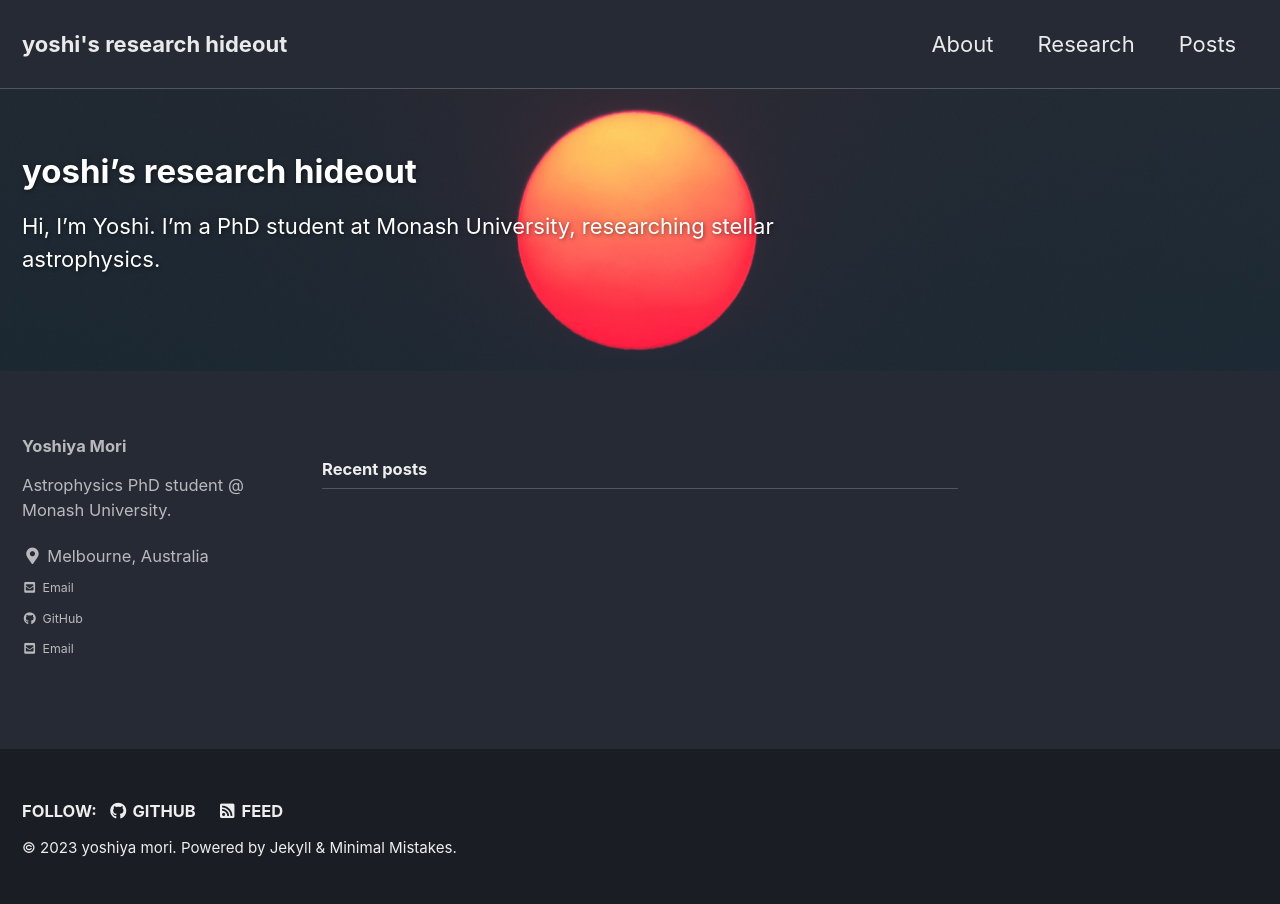
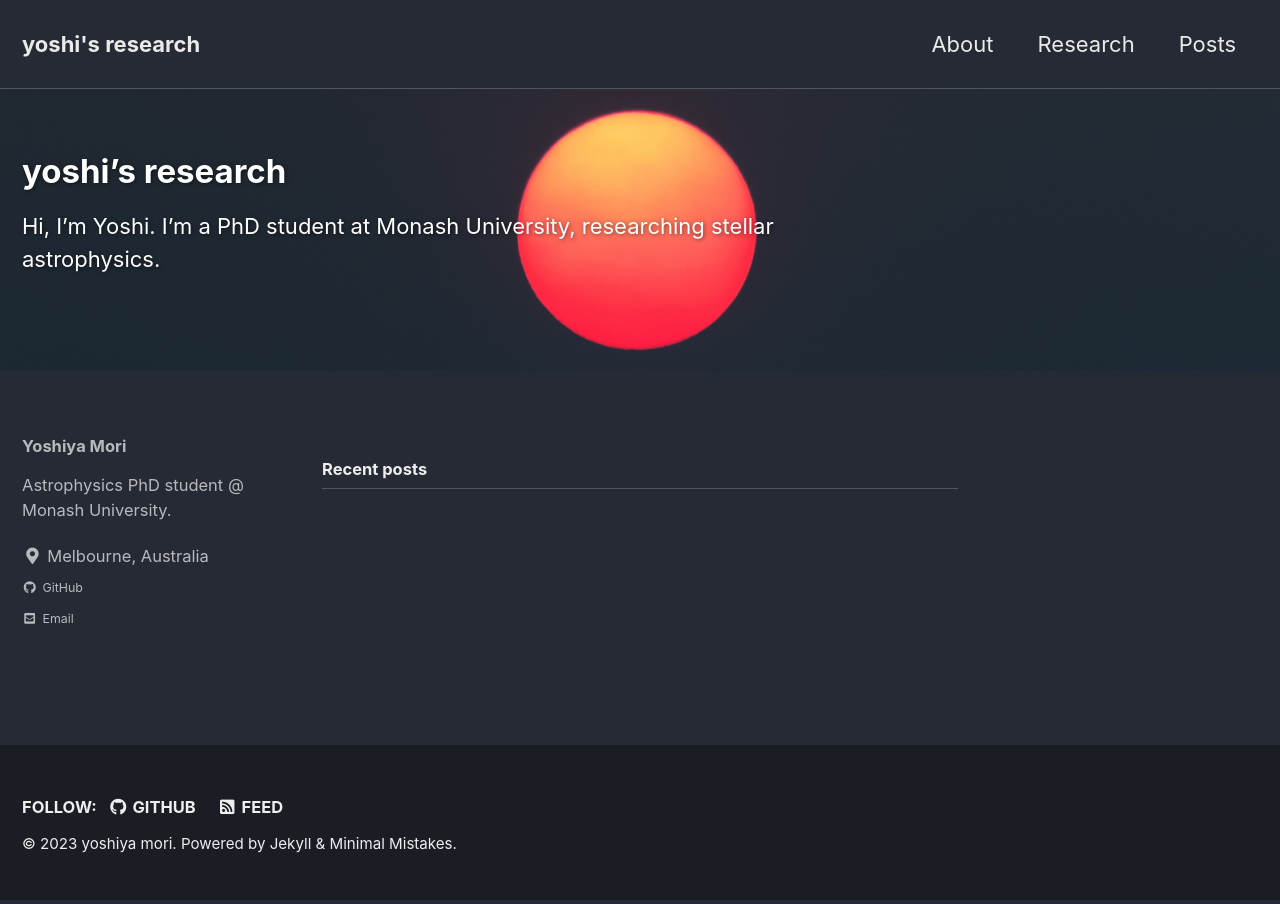
Before and after one commit to ym0ri/ym0ri.github.io, a Jekyll site: the page built from index.md, in a window 1280 px wide. Built offline with Jekyll 4.4.1, drawn with Linux system fonts in a browser that asks for light colours; cached includes are drawn as plain includes; some of the changed lines change nothing that is shown.

Commit message:
fix name, email link

```diff
--- a/_config.yml
+++ b/_config.yml
@@ -16,7 +16,7 @@ minimal_mistakes_skin    : "dark" # "air", "aqua", "contrast", "dark", "dirt", "
 
 # Site Settings
 locale                   : "en-AU"
-title                    : "yoshi's research hideout"
+title                    : "yoshi's research"
 title_separator          : "-"
 subtitle                 : "" # site tagline that appears below site title in masthead
 name                     : "yoshiya mori"
@@ -112,7 +112,7 @@ author:
   links:
     - label: "Email"
       icon: "fas fa-fw fa-envelope-square"
-      url: yoshiya.mori@monash.edu
+      # url: yoshiya.mori@monash.edu
     - label: "Website"
       icon: "fas fa-fw fa-link"
       # url: "https://your-website.com"
```
